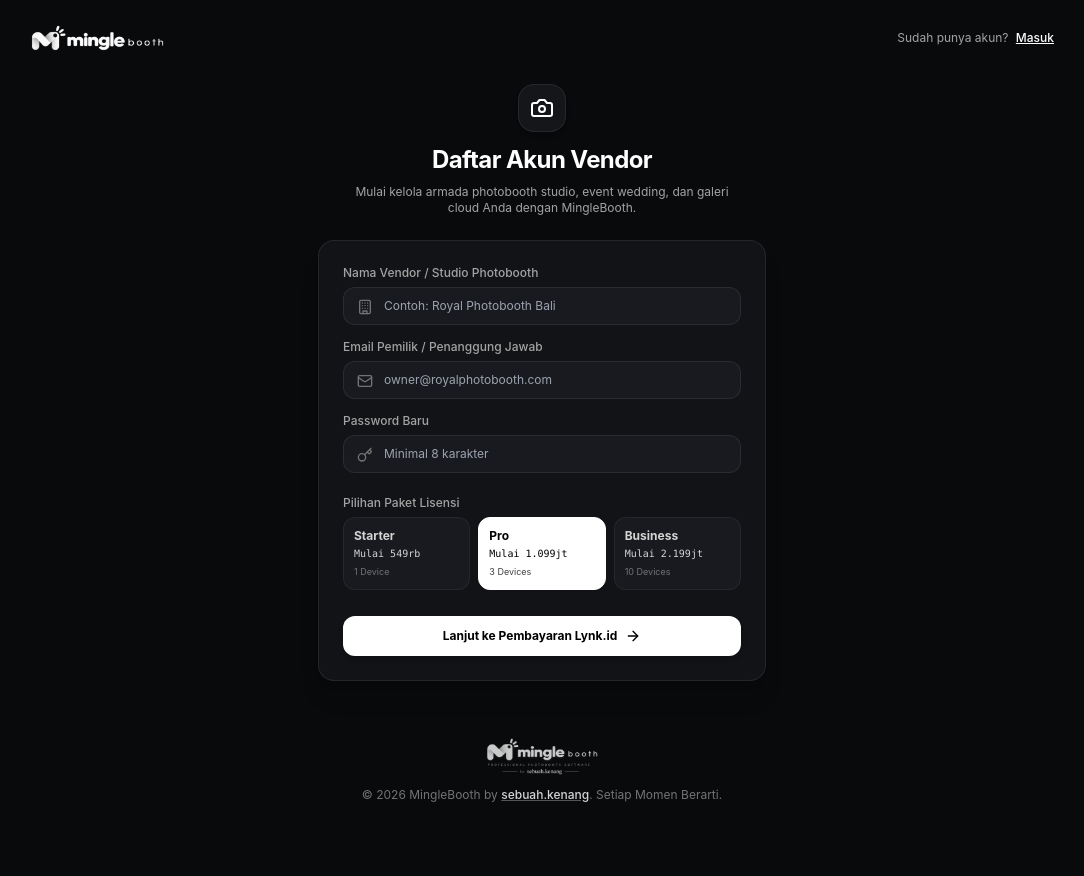
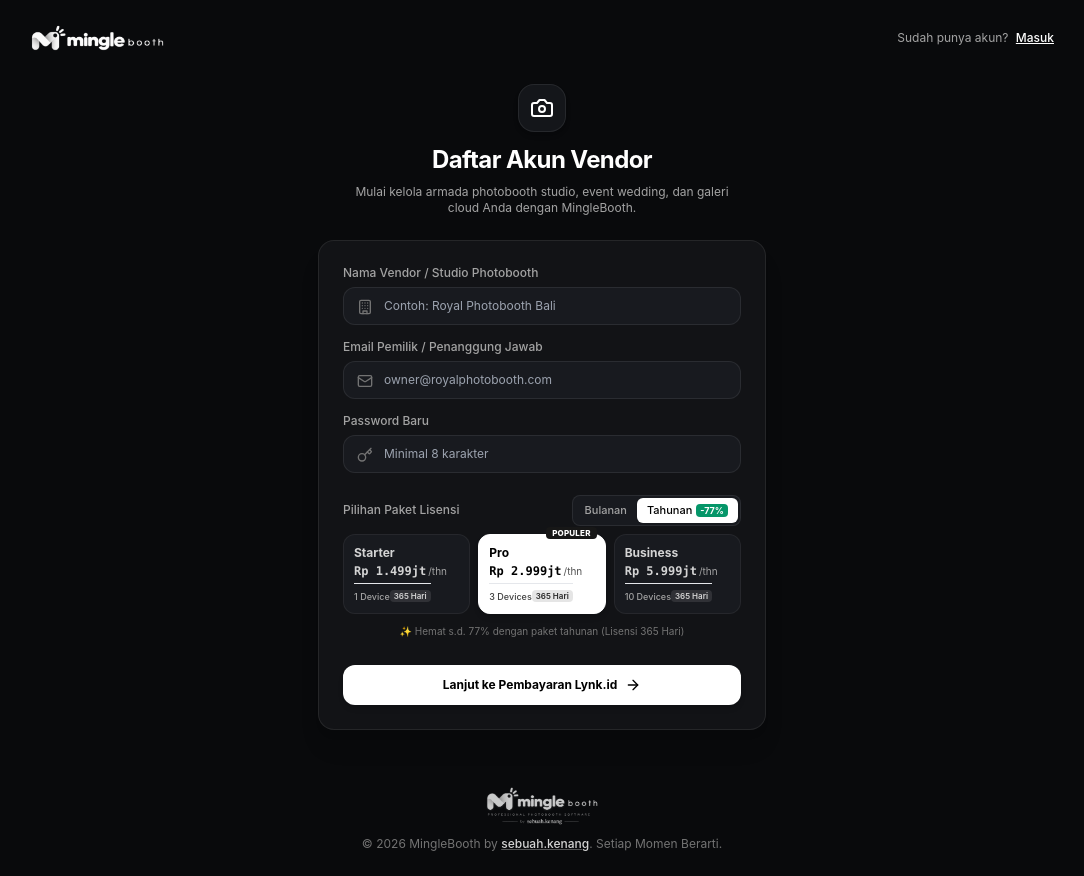
Before and after one commit to MingleBooth/MingleBooth, a Next.js app in the folder apps/web/: page /register in a window 1280 px wide. Shown: the whole page, without its empty margins (98-1182 px from the left). Before the commit the page ends 827 px from the top, so only its background shows below. Built offline with nearby package versions, Linux system fonts and the light colour scheme.

Commit message:
feat: add monthly and yearly toggle to register plan selector

```diff
--- a/apps/web/src/app/billing/page.tsx
+++ b/apps/web/src/app/billing/page.tsx
@@ -21,6 +21,19 @@ export default function BillingPage() {
   const [billingCycle, setBillingCycle] = useState<'monthly' | 'yearly'>('yearly');
 
   useEffect(() => {
+    // Check URL search params for cycle or email passed from registration
+    if (typeof window !== 'undefined') {
+      const params = new URLSearchParams(window.location.search);
+      const cycleParam = params.get('cycle');
+      if (cycleParam === 'monthly' || cycleParam === 'yearly') {
+        setBillingCycle(cycleParam);
+      }
+      const emailParam = params.get('email');
+      if (emailParam) {
+        setCurrentUser((prev: any) => prev || { email: decodeURIComponent(emailParam) });
+      }
+    }
+
     // Check if user is logged in
     const session = localStorage.getItem('mb_web_user');
     if (session) {
--- a/apps/web/src/app/register/page.tsx
+++ b/apps/web/src/app/register/page.tsx
@@ -10,6 +10,7 @@ export default function VendorRegisterPage() {
   const [studioName, setStudioName] = useState('');
   const [email, setEmail] = useState('');
   const [password, setPassword] = useState('');
+  const [billingCycle, setBillingCycle] = useState<'monthly' | 'yearly'>('yearly');
   const [selectedPlan, setSelectedPlan] = useState<'starter' | 'pro' | 'business'>('pro');
   const [loading, setLoading] = useState(false);
 
@@ -17,10 +18,21 @@ export default function VendorRegisterPage() {
     e.preventDefault();
     setLoading(true);
 
-    // Save info and redirect to Billing with Lynk.id checkout
+    // Save registration context and session to localStorage
+    const cleanEmail = email.trim().toLowerCase();
+    const vendorData = {
+      studioName: studioName.trim(),
+      email: cleanEmail,
+      selectedPlan,
+      billingCycle,
+    };
+    localStorage.setItem('mb_registered_vendor', JSON.stringify(vendorData));
+    localStorage.setItem('mb_web_user', JSON.stringify({ email: cleanEmail, name: studioName.trim() }));
+
+    // Redirect to Billing page with selected cycle & plan
     setTimeout(() => {
-      router.push('/billing');
-    }, 500);
+      router.push(`/billing?cycle=${billingCycle}&plan=${selectedPlan}&email=${encodeURIComponent(cleanEmail)}`);
+    }, 400);
   };
 
   return (
@@ -104,30 +116,117 @@ export default function VendorRegisterPage() {
           </div>
 
           {/* Plan Choice Selector */}
-          <div className="flex flex-col gap-1.5 pt-2">
+          <div className="flex flex-col gap-2 pt-2">
+            <div className="flex items-center justify-between">
               <label className="text-xs text-neutral-400 font-medium">Pilihan Paket Lisensi</label>
+
+              {/* Billing Cycle Switch */}
+              <div className="inline-flex items-center p-0.5 rounded-lg bg-[#181A1F] border border-white/[0.08]">
+                <button
+                  type="button"
+                  onClick={() => setBillingCycle('monthly')}
+                  className={`px-2.5 py-1 rounded-md text-[11px] font-medium transition-all ${
+                    billingCycle === 'monthly'
+                      ? 'bg-white text-black font-bold shadow-sm'
+                      : 'text-neutral-400 hover:text-white'
+                  }`}
+                >
+                  Bulanan
+                </button>
+                <button
+                  type="button"
+                  onClick={() => setBillingCycle('yearly')}
+                  className={`px-2.5 py-1 rounded-md text-[11px] font-medium flex items-center gap-1 transition-all ${
+                    billingCycle === 'yearly'
+                      ? 'bg-white text-black font-bold shadow-sm'
+                      : 'text-neutral-400 hover:text-white'
+                  }`}
+                >
+                  <span>Tahunan</span>
+                  <span className={`px-1 py-0.2 rounded text-[9px] font-bold ${
+                    billingCycle === 'yearly' ? 'bg-emerald-600 text-white' : 'text-emerald-400'
+                  }`}>
+                    -77%
+                  </span>
+                </button>
+              </div>
+            </div>
+
             <div className="grid grid-cols-3 gap-2">
               {[
-                { id: 'starter', label: 'Starter', price: 'Mulai 549rb', quota: '1 Device' },
-                { id: 'pro', label: 'Pro', price: 'Mulai 1.099jt', quota: '3 Devices' },
-                { id: 'business', label: 'Business', price: 'Mulai 2.199jt', quota: '10 Devices' },
-              ].map((p) => (
+                {
+                  id: 'starter',
+                  label: 'Starter',
+                  price: billingCycle === 'monthly' ? 'Rp 549rb' : 'Rp 1.499jt',
+                  period: billingCycle === 'monthly' ? '/bln' : '/thn',
+                  quota: '1 Device',
+                  badge: billingCycle === 'monthly' ? '30 Hari' : '365 Hari',
+                },
+                {
+                  id: 'pro',
+                  label: 'Pro',
+                  price: billingCycle === 'monthly' ? 'Rp 1.099jt' : 'Rp 2.999jt',
+                  period: billingCycle === 'monthly' ? '/bln' : '/thn',
+                  quota: '3 Devices',
+                  badge: billingCycle === 'monthly' ? '30 Hari' : '365 Hari',
+                  isPopular: true,
+                },
+                {
+                  id: 'business',
+                  label: 'Business',
+                  price: billingCycle === 'monthly' ? 'Rp 2.199jt' : 'Rp 5.999jt',
+                  period: billingCycle === 'monthly' ? '/bln' : '/thn',
+                  quota: '10 Devices',
+                  badge: billingCycle === 'monthly' ? '30 Hari' : '365 Hari',
+                },
+              ].map((p) => {
+                const isSelected = selectedPlan === p.id;
+                return (
                   <button
                     key={p.id}
                     type="button"
                     onClick={() => setSelectedPlan(p.id as any)}
-                  className={`p-2.5 rounded-xl border text-left flex flex-col justify-between transition-colors ${
-                    selectedPlan === p.id
-                      ? 'bg-white text-black border-white shadow-sm'
-                      : 'bg-[#181A1F] border-white/[0.06] text-neutral-300 hover:text-white'
+                    className={`p-2.5 rounded-xl border text-left flex flex-col justify-between transition-all relative ${
+                      isSelected
+                        ? 'bg-white text-black border-white shadow-md'
+                        : 'bg-[#181A1F] border-white/[0.06] text-neutral-300 hover:border-white/20'
                     }`}
                   >
+                    {p.isPopular && (
+                      <span className={`absolute -top-2 right-2 px-1.5 py-0.2 rounded text-[8px] font-extrabold uppercase tracking-wide ${
+                        isSelected ? 'bg-neutral-900 text-white' : 'bg-white text-black'
+                      }`}>
+                        Populer
+                      </span>
+                    )}
+                    <div>
+                      <div className="flex items-center justify-between">
                         <span className="text-xs font-bold">{p.label}</span>
-                  <span className="text-[10px] font-mono mt-0.5">{p.price}</span>
-                  <span className={`text-[9px] mt-1 ${selectedPlan === p.id ? 'text-neutral-700' : 'text-neutral-500'}`}>{p.quota}</span>
+                      </div>
+                      <div className="flex items-baseline gap-0.5 mt-0.5">
+                        <span className="text-xs font-bold font-mono">{p.price}</span>
+                        <span className={`text-[10px] ${isSelected ? 'text-neutral-600' : 'text-neutral-400'}`}>
+                          {p.period}
+                        </span>
+                      </div>
+                    </div>
+                    <div className="flex items-center justify-between pt-1.5 mt-1 border-t border-current/10">
+                      <span className={`text-[9px] font-medium ${isSelected ? 'text-neutral-700' : 'text-neutral-400'}`}>
+                        {p.quota}
+                      </span>
+                      <span className={`text-[8px] font-semibold px-1 py-0.2 rounded ${
+                        isSelected ? 'bg-black/10 text-neutral-800' : 'bg-white/10 text-neutral-300'
+                      }`}>
+                        {p.badge}
+                      </span>
+                    </div>
                   </button>
-              ))}
+                );
+              })}
             </div>
+            <p className="text-[10px] text-neutral-500 text-center mt-0.5">
+              {billingCycle === 'yearly' ? '✨ Hemat s.d. 77% dengan paket tahunan (Lisensi 365 Hari)' : '⚡ Akses fleksibel per 30 hari, perpanjang kapan saja.'}
+            </p>
           </div>
 
           <button
```
Lines whose indentation alone changed are shown as unchanged.
